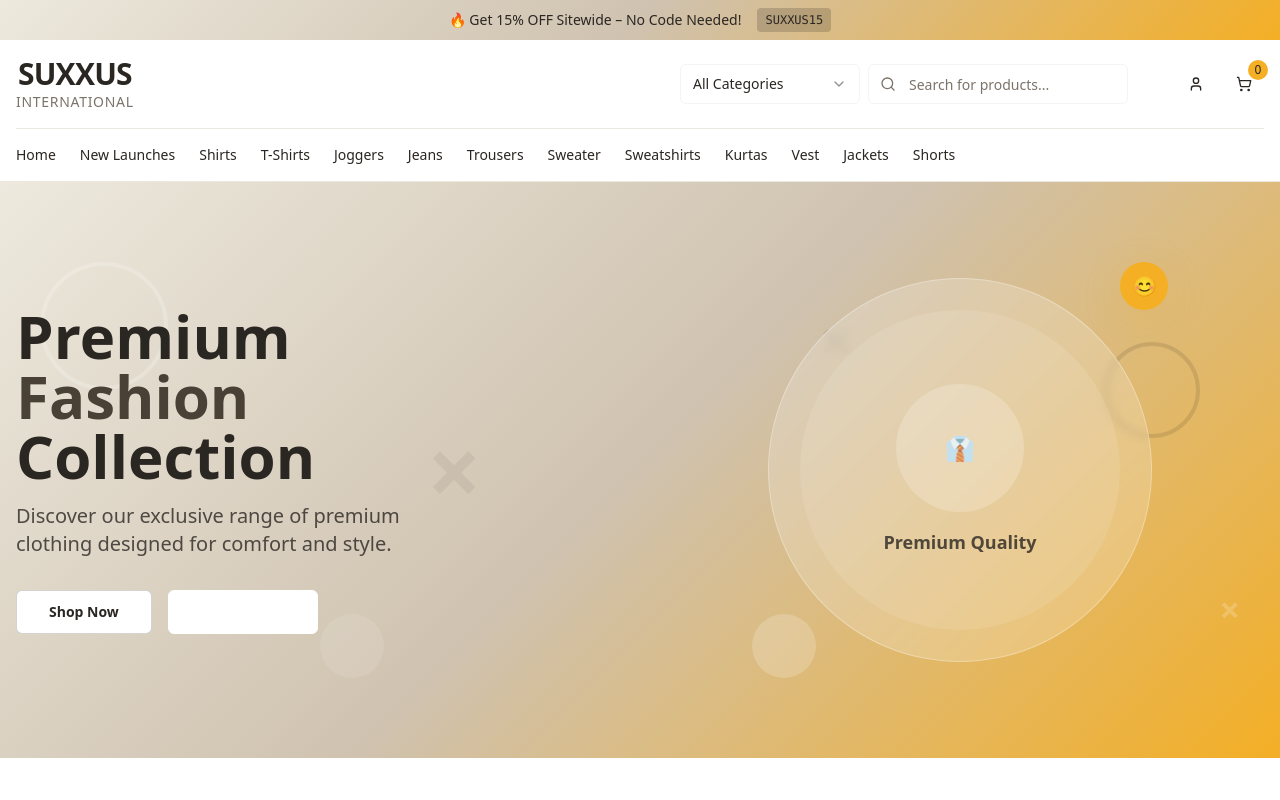
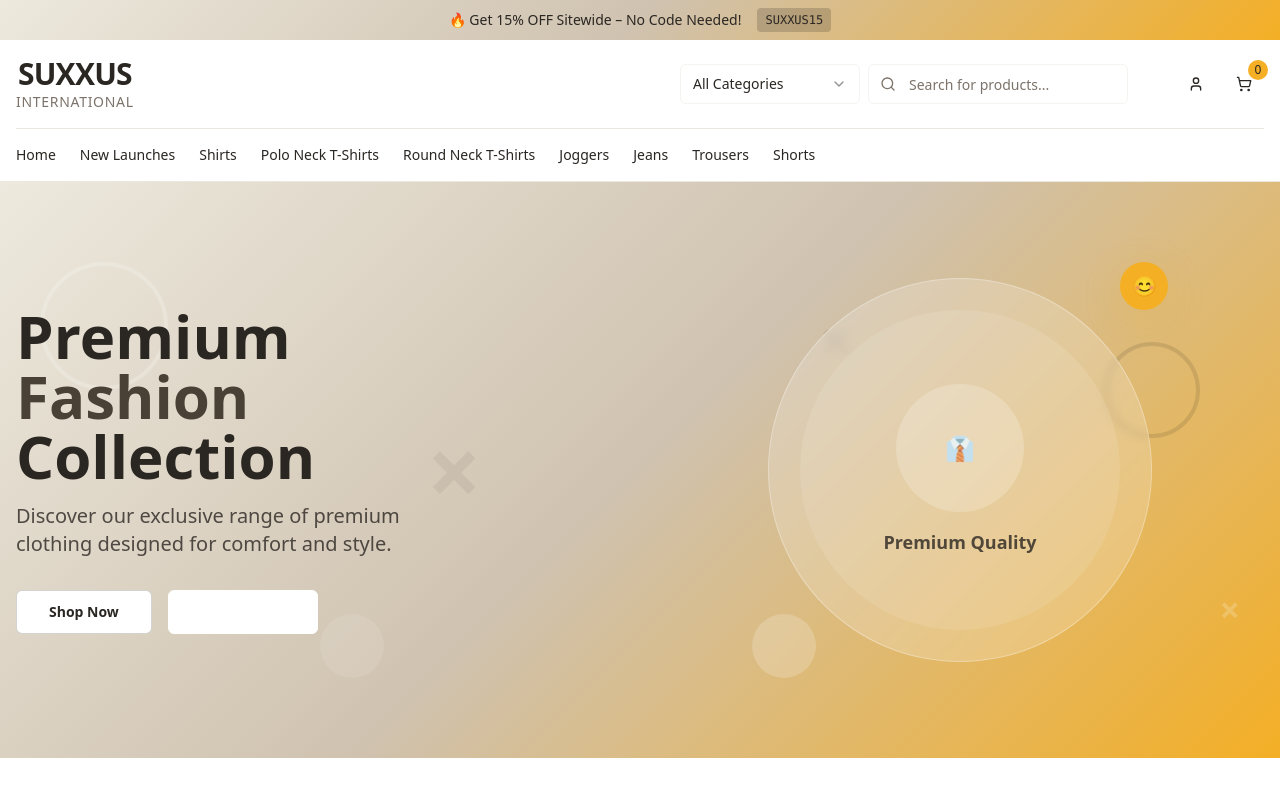
Before and after one commit to AgrowAdmin1/bigbanana-clone-suxxus, a React (Vite) app: page / in a window 1280 px wide. Shown: the top 800 px of the page. Built offline with nearby package versions, Linux system fonts and the light colour scheme.

Commit message:
Update categories and T-shirt types
Update the website to include a new logo, modify category listings, and differentiate T-shirt types. The changes will affect category filtering and product display.

```diff
--- a/src/components/FilterNavbar.tsx
+++ b/src/components/FilterNavbar.tsx
@@ -10,7 +10,7 @@ const FilterNavbar = ({ selectedCategory }: FilterNavbarProps) => {
   const [selectedSizes, setSelectedSizes] = useState<string[]>([]);
 
   // Define categories that should show size filters
-  const categoriesWithSizes = ["New Launches", "Shirts", "T-Shirts", "Joggers", "Jeans", "Trousers", "Shorts"];
+  const categoriesWithSizes = ["New Launches", "Shirts", "Polo Neck T-Shirts", "Round Neck T-Shirts", "Joggers", "Jeans", "Trousers", "Shorts"];
 
   // Don't show the navbar if no category is selected or if it's Home
   if (!selectedCategory || selectedCategory === "Home" || !categoriesWithSizes.includes(selectedCategory)) {
--- a/src/components/Header.tsx
+++ b/src/components/Header.tsx
@@ -10,17 +10,15 @@ interface HeaderProps {
 
 const Header = ({ onCategorySelect }: HeaderProps) => {
   const mainNavItems = [
-    "Home", "New Launches", "Shirts", "T-Shirts", "Joggers",
-    "Jeans", "Trousers", "Sweater", "Sweatshirts", "Kurtas",
-    "Vest", "Jackets", "Shorts"
+    "Home", "New Launches", "Shirts", "Polo Neck T-Shirts", "Round Neck T-Shirts", "Joggers",
+    "Jeans", "Trousers", "Shorts"
   ];
 
   const menuItems = ["Blogs", "Business Inquiry", "Support", "Return & Exchange"];
 
   const categories = [
-    "All Categories", "New Launches", "Shirts", "T-Shirts", "Joggers",
-    "Jeans", "Trousers", "Sweater", "Sweatshirts", "Kurtas",
-    "Vest", "Jackets", "Shorts"
+    "All Categories", "New Launches", "Shirts", "Polo Neck T-Shirts", "Round Neck T-Shirts", "Joggers",
+    "Jeans", "Trousers", "Shorts"
   ];
 
   return (
```
